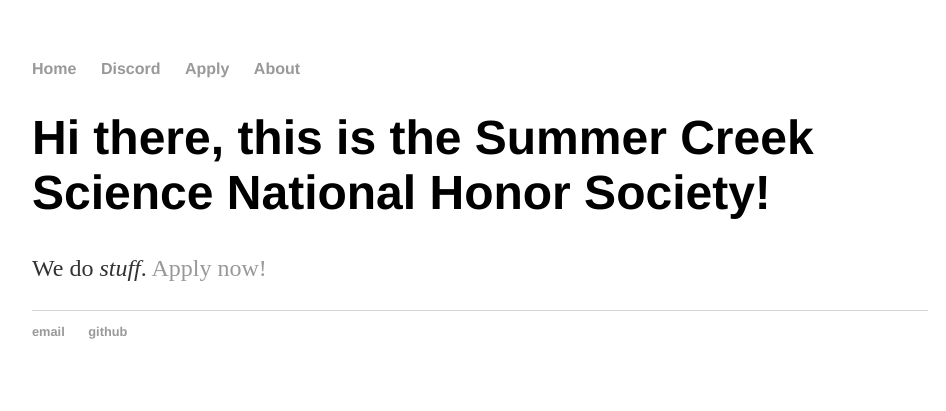
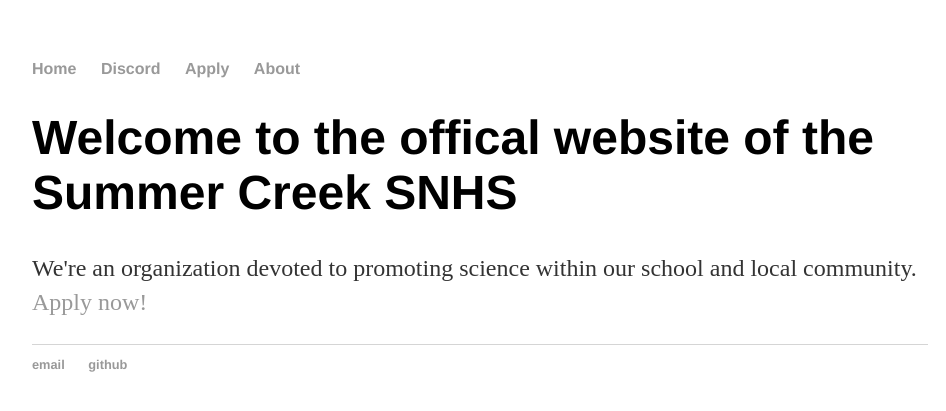
Before and after one commit to nguyenadam/snhs, a Jekyll site: the page built from index.html, in a window 1280 px wide. Shown: the top 411 px of the page, without its empty margins (160-1106 px from the left). Built offline with Jekyll 4.4.1, drawn with Linux system fonts in a browser that asks for light colours.

Commit message:
Update index.html

```diff
--- a/index.html
+++ b/index.html
@@ -3,6 +3,6 @@ layout: default
 title: SNHS HOME
 ---
 <div class="blurb">
-	<h1>Hi there, this is the Summer Creek Science National Honor Society!</h1>
-	<p>We do <em>stuff</em>. <a href="apply.snhs.com">Apply now!</a></p>
+	<h1>Welcome to the offical website of the Summer Creek SNHS</h1>
+	<p>We're an organization devoted to promoting science within our school and local community. <a href="apply.snhs.com">Apply now!</a></p>
 </div><!-- /.blurb -->
```
